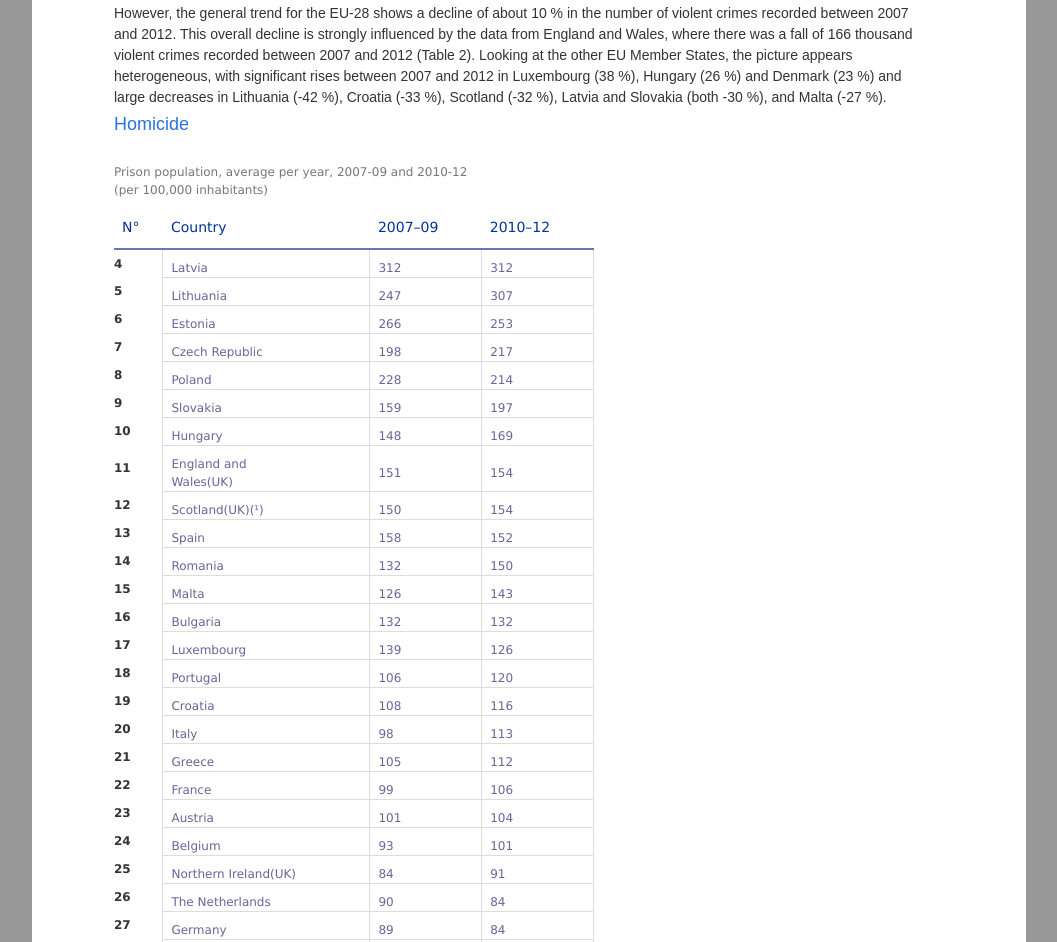
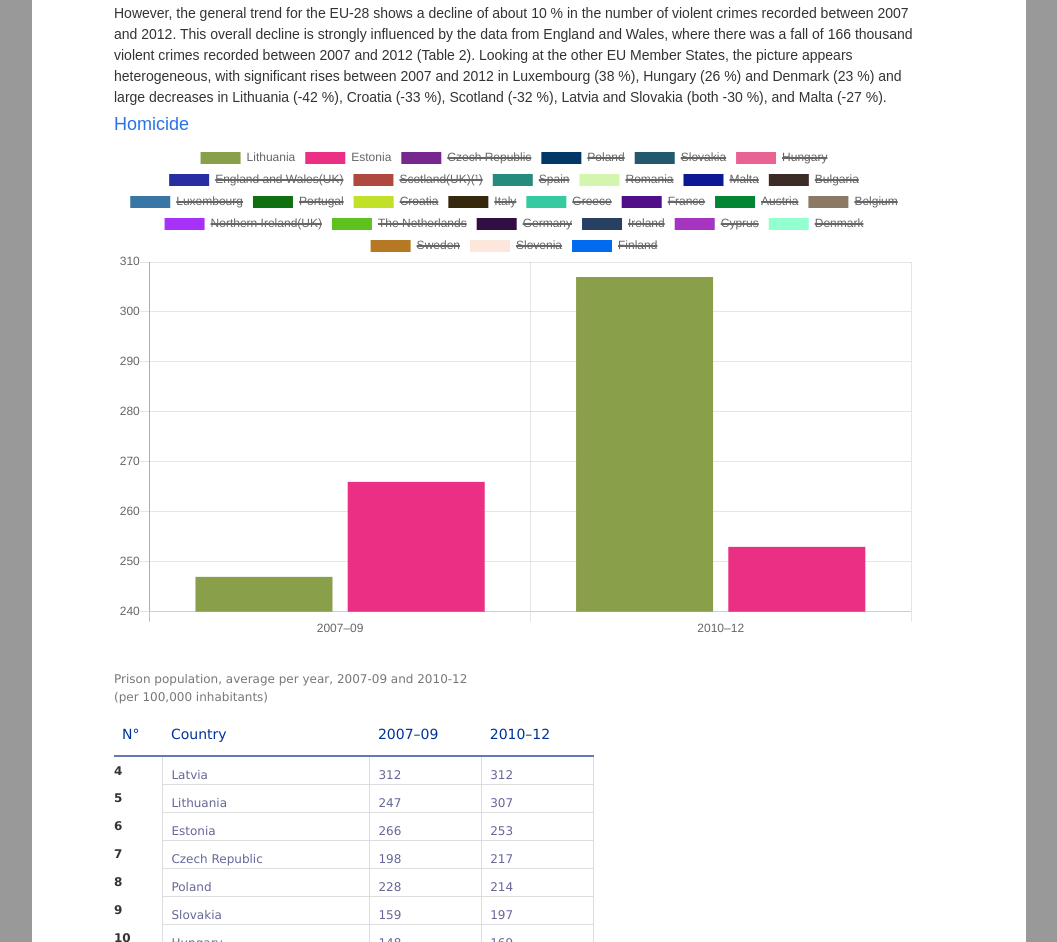
Before and after one commit to Marie-Pierard/js-datavisualisation-challenge, a plain HTML site: page index.html in a window 1280 px wide. Shown: the part 3870-4812 px from the top of the page, without its empty margins (111-1168 px from the left). Drawn offline with nearby package versions, Linux system fonts and the light colour scheme; no server answers; a web font is replaced by a local one.

Commit message:
version finale

```diff
--- a/assets/js/Graph1.js
+++ b/assets/js/Graph1.js
@@ -1,11 +1,11 @@
 (() => {
 
     const table1 = document.getElementById("table1");
-    let data = [];
-    let chart = null;
 
     function loadData1(ctx) {
         const labels = [];
+        let data = [];
+        let chart = null;
         const randomColor = () => Math.floor(Math.random() * 256);
 
         for (let i = 1; i < table1.rows.length; i++) {
@@ -38,14 +38,7 @@
             options: {
               maintainAspectRatio: false,
               responsive: false,
-              scales: {
-                xAxes: [{
-                    stacked: true
-                }],
-                yAxes: [{
-                    stacked: false
-                }]
-            }
+
             }
         });
     }
@@ -59,37 +52,4 @@
     }
     graph1();
 
-
-
-
-
-
-
-
-
-
-
-
-
-
-
-
-
-
-
-
-
-
-
-
-
-
-
-
-
-
-
-
-
-
 })()
--- /dev/null
+++ b/assets/js/Graph2.js
@@ -0,0 +1,55 @@
+(() => {
+
+    const table2 = document.getElementById("table2");
+
+    function loadData2(ctx) {
+        const labels = [];
+        let data = [];
+        let chart = null;
+        const randomColor = () => Math.floor(Math.random() * 256);
+
+        for (let i = 0; i < table2.rows.length; i++) {
+            let countryBar = {
+                label: table2.rows[i].cells[1].outerText,
+                backgroundColor: 'rgb('+randomColor()+', '+randomColor()+', '+randomColor()+')',
+                hidden: i>3,
+                data: []
+            };
+            for (let j = 0; j < table2.rows[i].cells.length; j++) {
+                if(i === 0 && j > 1) {
+                    labels.push(table2.rows[i].cells[j].outerText);
+                } else {
+                    if(j > 1) {
+                        countryBar.data.push(Number(table2.rows[i].cells[j].outerText));
+                    }
+                }
+            }
+            if(i > 1) {
+                data.push(countryBar);
+            }
+        }
+        chart = new Chart(ctx, {
+            type: 'bar',
+            data: {
+              labels: labels,
+              datasets: data
+            },
+            options: {
+              maintainAspectRatio: false,
+              responsive: false
+
+            }
+        });
+    }
+    console.log(loadData2)
+    function graph2() {
+        const canvas = document.createElement("canvas");
+        canvas.width = 800;
+        canvas.height = 500;
+        const ctx = canvas.getContext('2d');
+        table2.before(canvas);
+        loadData2(ctx);
+    }
+    graph2();
+
+})()
--- a/index.html
+++ b/index.html
@@ -2275,6 +2275,7 @@
     <script src="./assets/js/Chart.bundle.min.js"></script>
     <script src="./assets/js/remoteData.js"></script>
     <script src="./assets/js/Graph1.js"></script>
+    <script src="./assets/js/Graph2.js"></script>
 
 
 
```
